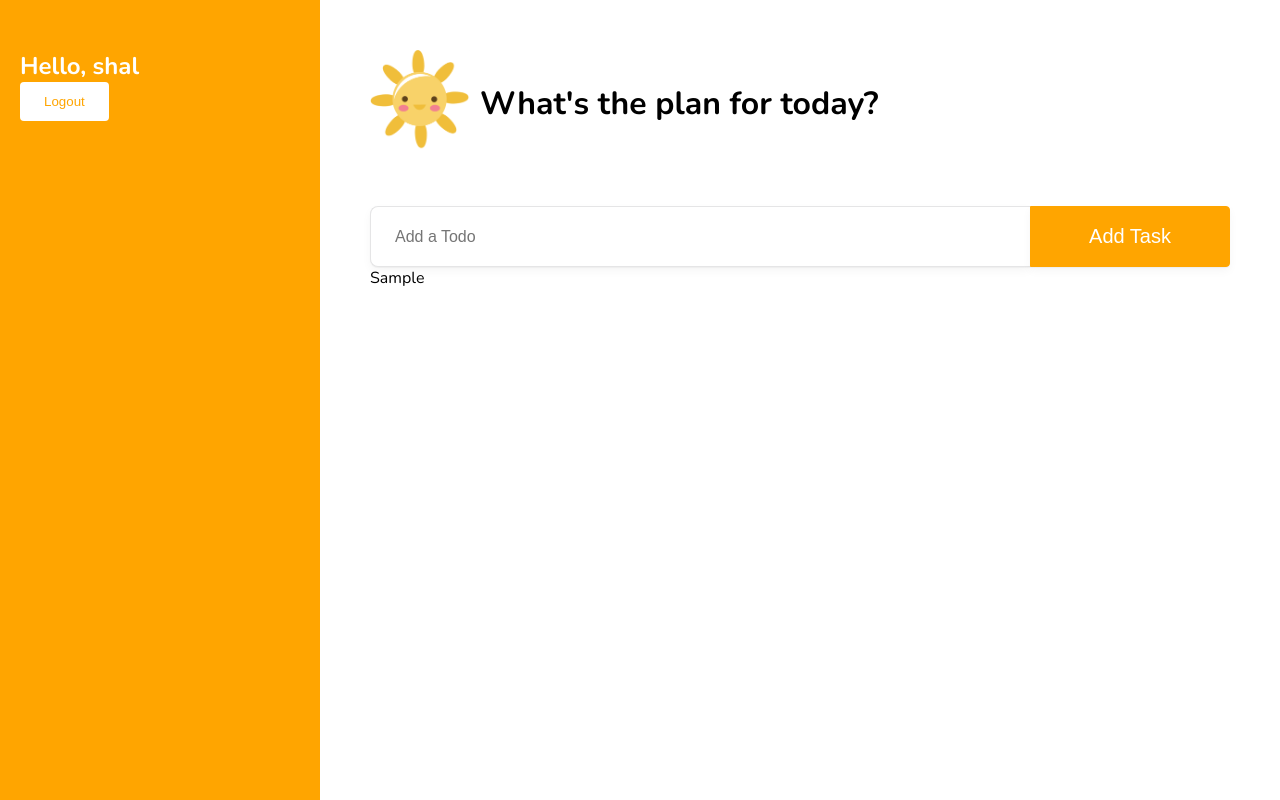
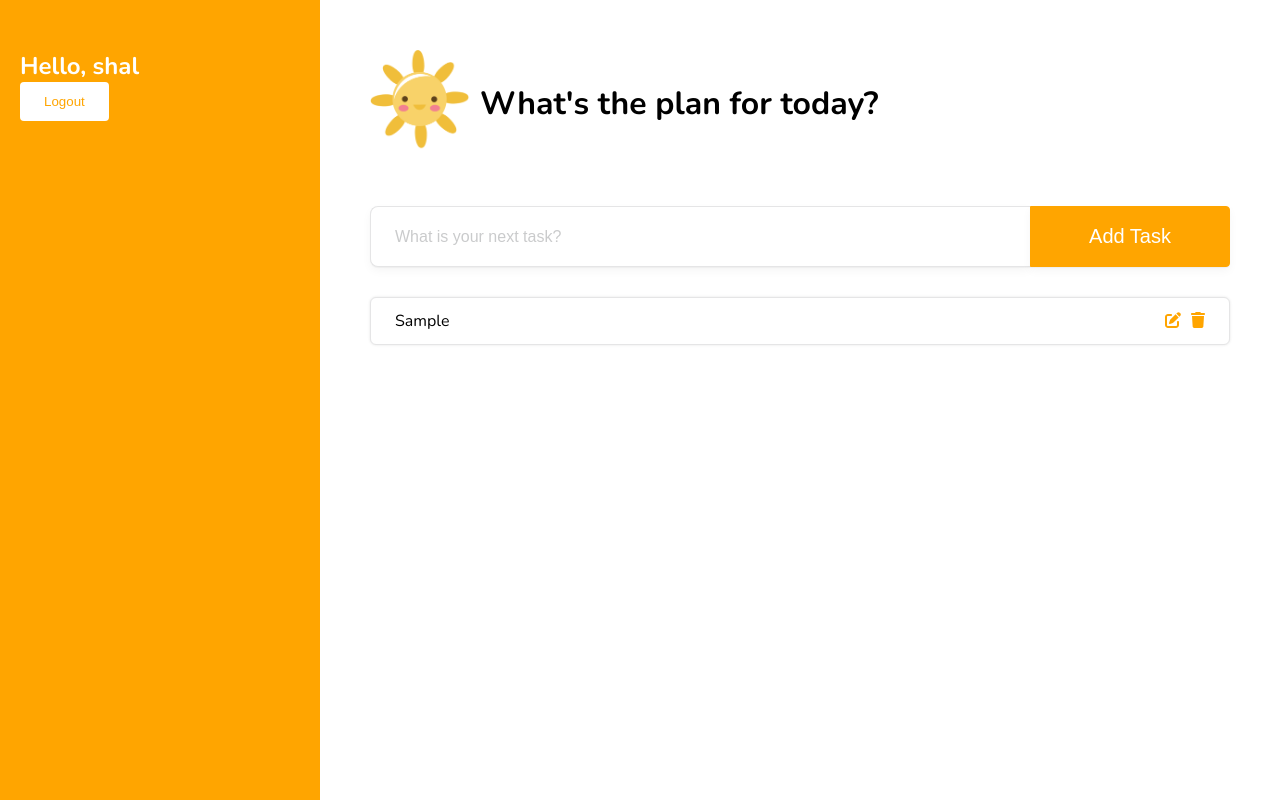
Before and after one commit to shalinigandhi/login-dashboard, a React (Create React App) app: page /dashboard in a window 1280 px wide. Both pictures are taken after typing "Sample" into the empty fields and a click on the button "Add Task". Built offline with nearby package versions, Linux system fonts and the light colour scheme.

Commit message:
Addition of font icons and todo styles

```diff
--- a/package.json
+++ b/package.json
@@ -3,6 +3,9 @@
   "version": "0.1.0",
   "private": true,
   "dependencies": {
+    "@fortawesome/fontawesome-svg-core": "^6.4.0",
+    "@fortawesome/free-solid-svg-icons": "^6.4.0",
+    "@fortawesome/react-fontawesome": "^0.2.0",
     "@testing-library/jest-dom": "^5.16.5",
     "@testing-library/react": "^13.4.0",
     "@testing-library/user-event": "^13.5.0",
--- a/src/components/Todo/Todo.js
+++ b/src/components/Todo/Todo.js
@@ -1,7 +1,7 @@
 import React, { useState } from 'react';
 import TodoForm from './TodoForm';
-// import { RiCloseCircleLine } from 'react-icons/ri';
-// import { TiEdit } from 'react-icons/ti';
+import { FontAwesomeIcon } from '@fortawesome/react-fontawesome'
+import { faTrash, faPenToSquare, faCheck } from '@fortawesome/free-solid-svg-icons'
 
 const Todo = ({ todos, completeTodo, removeTodo, updateTodo }) => {
   const [edit, setEdit] = useState({
@@ -21,26 +21,31 @@ const Todo = ({ todos, completeTodo, removeTodo, updateTodo }) => {
     return <TodoForm edit={edit} onSubmit={submitUpdate} />;
   }
 
-  return todos.map((todo, index) => (
-    <div
-      className={todo.isComplete ? 'todo-row complete' : 'todo-row'}
-      key={index}
-    >
-      <div key={todo.id} onClick={() => completeTodo(todo.id)}>
-        {todo.title}
-      </div>
-      {/* <div className='icons'>
-        <RiCloseCircleLine
-          onClick={() => removeTodo(todo.id)}
-          className='delete-icon'
-        />
-        <TiEdit
-          onClick={() => setEdit({ id: todo.id, value: todo.text })}
-          className='edit-icon'
-        />
-      </div> */}
-    </div>
-  ));
+  return (
+    <ul className="todo-row-container">
+      {
+        todos.map((todo, index) => (
+
+          <li
+            className={todo.isComplete ? 'todo-row complete' : 'todo-row'}
+            key={index}
+            onClick={() => completeTodo(todo.id)}
+          >
+            <span key={todo.id} className="title">{todo.title}</span>
+            {
+              !todo.isComplete ?
+              <span className="icons status-pending-icons">
+                <FontAwesomeIcon icon={faPenToSquare} style={{ color: "#ffa500", }} onClick={() => setEdit({ id: todo.id, value: todo.title })}/>
+                <FontAwesomeIcon icon={faTrash} style={{color: "#ffa500"}} onClick={() => removeTodo(todo.id)}/>
+              </span> :
+              <span className="icons"><FontAwesomeIcon icon={faCheck} style={{color: "#008a43"}} /></span>
+            }
+
+          </li>
+        ))
+      }
+    </ul>
+  )
 };
 
 export default Todo;
--- a/src/components/Todo/TodoForm.js
+++ b/src/components/Todo/TodoForm.js
@@ -1,5 +1,5 @@
 import React, { useState } from 'react';
-import './todo-form.scss';
+import './todo-styles/todo-form.scss';
 
 function TodoForm(props) {
     const [input, setInput] = useState('');
@@ -21,7 +21,7 @@ function TodoForm(props) {
         <form className='todo-form' onSubmit={(e) => handleSubmit(e)}>
             <input
                 type="text"
-                placeholder="Add a Todo"
+                placeholder="What is your next task?"
                 value={input}
                 name="text"
                 className="todo-input"
--- a/src/components/Todo/TodoList.js
+++ b/src/components/Todo/TodoList.js
@@ -2,7 +2,7 @@ import React, { useState } from 'react';
 import sunImage from '../../assets/happy-sun.png';
 import TodoForm from './TodoForm';
 import Todo from './Todo';
-import './todo.scss';
+import './todo-styles/todo.scss';
 
 function TodoList() {
     const [todos, setTodos] = useState([]);
--- a/src/components/Todo/todo-form.scss
+++ b/src/components/Todo/todo-styles/todo-form.scss
@@ -1,4 +1,4 @@
-@import '../../styles/colors';
+@import '../../../styles/colors';
 
 .todo-form {
     margin-top: 50px;
@@ -21,6 +21,30 @@
         &:focus {
             outline: none;
         }
+        &::-webkit-input-placeholder { /* Chrome/Opera/Safari */
+            font-weight: 500;
+            font-size: 16px;
+            line-height: 19px;
+            color: $gray-gradient1;
+        }
+        &::-moz-placeholder { /* Firefox 19+ */
+            font-weight: 500;
+            font-size: 16px;
+            line-height: 19px;
+            color: $gray-gradient1;
+        }
+        &:-ms-input-placeholder { /* IE 10+ */
+            font-weight: 500;
+            font-size: 16px;
+            line-height: 19px;
+            color: $gray-gradient1;
+        }
+        &:-moz-placeholder { /* Firefox 18- */
+            font-weight: 500;
+            font-size: 16px;
+            line-height: 19px;
+            color: $gray-gradient1;
+        }
     }
 
     .todo-btn {
--- /dev/null
+++ b/src/components/Todo/todo-styles/todo.scss
@@ -0,0 +1,63 @@
+@import '../../../styles/colors';
+
+.todo-list-container {
+    .heading-wrapper {
+        display: flex;
+        align-items: center;
+
+        .heading {
+            margin-left: 10px;
+        }
+    }
+
+    .todo-row-container {
+        margin-top: 30px;
+
+        .todo-row {
+            box-shadow: 0px 0px 3px rgba(0,0,0,.1);
+            padding: 12px 24px;
+            border-radius: 6px;
+            margin: 15px 0;
+            display: flex;
+            align-items: center;
+            justify-content: space-between;
+            cursor: pointer;
+            border: 1px solid #e5e5e6;
+            background: $white;
+            transition: 0.1s all ease-in-out;
+
+            &.complete {
+                background: $green;
+                border: 1px solid #008a43;
+            }
+
+            .title {
+                text-transform: capitalize;
+            }
+
+            &:first-of-type {
+                margin-top: 0;
+            }
+
+            &:last-of-type {
+                margin-bottom: 0;
+            }
+
+            .icons {
+
+                &.status-pending-icons {
+                    svg {
+                        cursor: pointer;
+                        display: inline-block;
+
+                        &:first-of-type {
+                            margin-right: 10px;
+
+                        }
+                    }
+                }
+            }
+
+        }
+    }
+}
--- a/src/components/Todo/todo.scss
+++ /dev/null
@@ -1,12 +0,0 @@
-
-
-.todo-list-container {
-    .heading-wrapper {
-        display: flex;
-        align-items: center;
-
-        .heading {
-            margin-left: 10px;
-        }
-    }
-}
--- a/src/styles/_colors.scss
+++ b/src/styles/_colors.scss
@@ -1,2 +1,4 @@
 $orange: #ffa500;
 $white: #fff;
+$gray-gradient1: #CACBCC;
+$green: #daffda;
```
Also changed, not shown: 1 other file (tests, documents, lock files or other folders).
